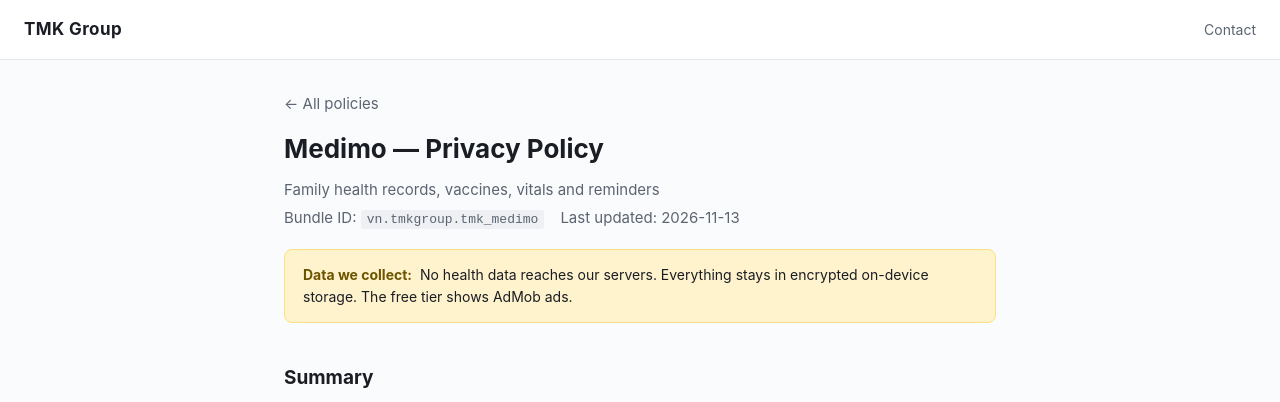
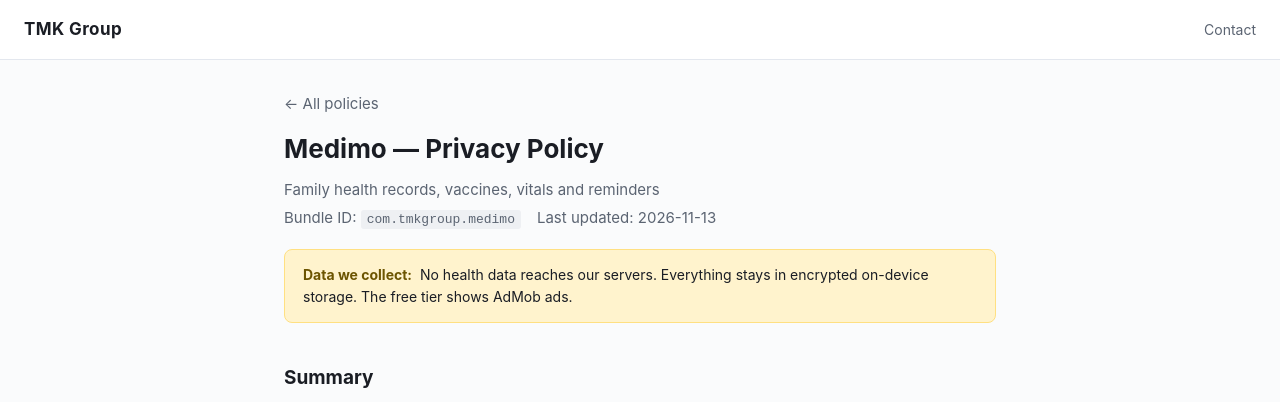
Before and after one commit to tmkgroup/privacy, a Jekyll site: the page built from medimo/index.md, in a window 1280 px wide and 900 px high. Shown: the top 402 px of the window. Built offline with Jekyll 4.4.1, drawn with Linux system fonts in a browser that asks for light colours.

Commit message:
medimo: doi app_id sang com.tmkgroup.medimo
Co-Authored-By: Claude Opus 5 <noreply@anthropic.com>

```diff
--- a/medimo/index.md
+++ b/medimo/index.md
@@ -8,7 +8,7 @@ last_updated: 2026-11-13
 # Per-app metadata read by _layouts/app-policy.html and the landing page loop.
 app_name: Medimo
 app_subtitle: Family health records, vaccines, vitals and reminders
-app_id: vn.tmkgroup.tmk_medimo
+app_id: com.tmkgroup.medimo
 data_collected: "No health data reaches our servers. Everything stays in encrypted on-device storage. The free tier shows AdMob ads."
 order: 40
 ---
```
